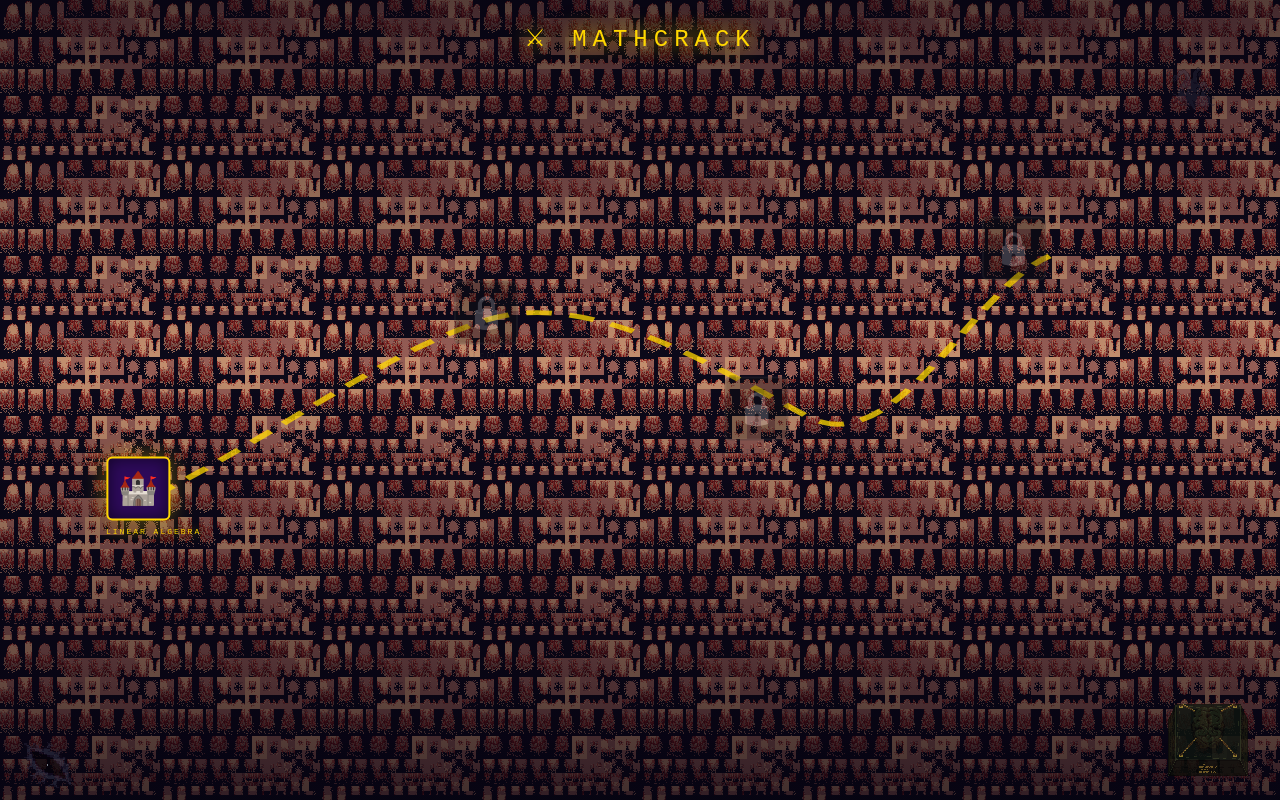
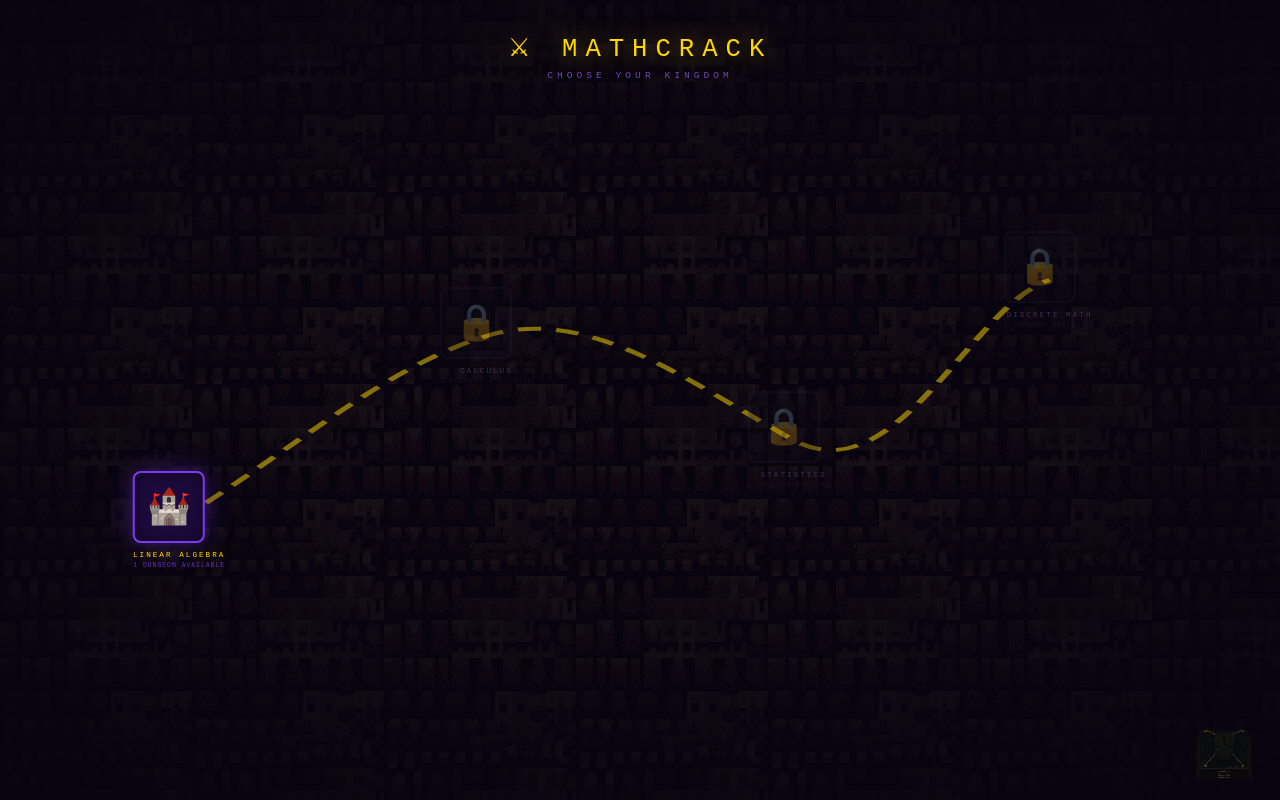
Before and after one commit to noaRoblesLevy/MATHCRACK, a React (Vite) app: page / in a window 1280 px wide. Built offline with nearby package versions, Linux system fonts and the light colour scheme.

Commit message:
fix: cleaner overworld map — subtle texture, focused node layout

```diff
--- a/src/components/OverworldMap.jsx
+++ b/src/components/OverworldMap.jsx
@@ -1,10 +1,10 @@
 import { isKingdomComplete } from '../hooks/useProgress'
 
 const NODES = [
-  { left: '12%', top: '62%', bg: '#2d0a5a', icon: '🏰' },
-  { left: '38%', top: '40%', bg: '#0a1e3f', icon: '🏯' },
-  { left: '63%', top: '52%', bg: '#0a2a14', icon: '🏛' },
-  { left: '82%', top: '32%', bg: '#3a0a0a', icon: '⛩' },
+  { left: '14%', top: '65%', bg: '#1e0a3f', accent: '#7c3aed', icon: '🏰', label: 'LINEAR ALGEBRA' },
+  { left: '38%', top: '42%', bg: '#0a1e3f', accent: '#2563eb', icon: '🏯', label: 'CALCULUS' },
+  { left: '62%', top: '55%', bg: '#0a2a14', accent: '#16a34a', icon: '🏛',  label: 'STATISTICS' },
+  { left: '82%', top: '35%', bg: '#3a0a0a', accent: '#dc2626', icon: '⛩',  label: 'DISCRETE MATH' },
 ]
 
 export default function OverworldMap({ kingdoms, onSelectKingdom }) {
@@ -14,63 +14,54 @@ export default function OverworldMap({ kingdoms, onSelectKingdom }) {
   }
 
   return (
-    <div style={{ position: 'fixed', inset: 0, overflow: 'hidden' }}>
+    <div style={{ position: 'fixed', inset: 0, overflow: 'hidden', background: '#07040f' }}>
 
-      {/* Tiled cursed-land ground */}
+      {/* Very subtle ground texture — low opacity so it doesn't dominate */}
       <div style={{
         position: 'absolute', inset: 0,
         backgroundImage: "url('/assets/tilesets/cursed-land/Ground.png')",
-        backgroundSize: '160px 160px',
+        backgroundSize: '192px 192px',
         imageRendering: 'pixelated',
+        opacity: 0.08,
       }} />
 
-      {/* Atmospheric gradient overlay */}
+      {/* Radial vignette to focus the eye on the map */}
       <div style={{
         position: 'absolute', inset: 0,
-        background: 'linear-gradient(180deg,rgba(5,2,15,0.6) 0%,rgba(5,2,15,0.05) 45%,rgba(5,2,15,0.7) 100%)',
+        background: 'radial-gradient(ellipse 80% 70% at 48% 50%, transparent 30%, #07040f 100%)',
       }} />
 
-      {/* SVG path — viewBox 0-100 maps to % of container */}
+      {/* Faint path connecting nodes */}
       <svg
         style={{ position: 'absolute', inset: 0, width: '100%', height: '100%', pointerEvents: 'none' }}
         viewBox="0 0 100 100"
         preserveAspectRatio="none"
       >
         <path
-          d="M 12 62 C 22 54, 30 44, 38 40 S 56 46, 63 52 S 76 36, 82 32"
+          d="M 14 65 C 24 55, 30 46, 38 42 S 54 48, 62 55 S 76 38, 82 35"
           stroke="#ffd700"
-          strokeWidth="0.6"
-          strokeDasharray="2 1.4"
+          strokeWidth="0.5"
+          strokeDasharray="1.8 1.2"
           fill="none"
-          opacity="0.75"
+          opacity="0.5"
         />
       </svg>
 
-      {/* Animated decorations from asset packs */}
-      <img
-        src="/assets/knowledge-temple/Structures & Details/Brain Sphere 1 Gif.gif"
-        alt=""
-        style={{ position: 'absolute', bottom: 24, right: 32, width: 80, height: 80, imageRendering: 'pixelated', opacity: 0.8 }}
-      />
-      <img
-        src="/assets/crawling-depths/creatures/Eye 1 Gif.gif"
-        alt=""
-        style={{ position: 'absolute', bottom: 12, left: 24, width: 48, height: 48, imageRendering: 'pixelated', opacity: 0.55 }}
-      />
-      <img
-        src="/assets/crawling-depths/creatures/Amalgam 1 Gif.gif"
-        alt=""
-        style={{ position: 'absolute', top: 60, right: 60, width: 52, height: 52, imageRendering: 'pixelated', opacity: 0.35 }}
-      />
-
       {/* Title */}
       <div style={{
-        position: 'absolute', top: 24, left: '50%', transform: 'translateX(-50%)',
+        position: 'absolute', top: 32, left: '50%', transform: 'translateX(-50%)',
         color: '#ffd700', fontFamily: "'Courier New', monospace",
-        fontSize: '1.5rem', letterSpacing: '6px', whiteSpace: 'nowrap',
-        textShadow: '0 0 20px #ffd700, 0 0 50px #ffd70044',
+        fontSize: '1.6rem', letterSpacing: '8px', whiteSpace: 'nowrap',
+        textShadow: '0 0 24px #ffd70088',
       }}>
         ⚔ MATHCRACK
+      </div>
+      <div style={{
+        position: 'absolute', top: 70, left: '50%', transform: 'translateX(-50%)',
+        color: '#6d4aaa', fontFamily: "'Courier New', monospace",
+        fontSize: '0.6rem', letterSpacing: '4px', whiteSpace: 'nowrap',
+      }}>
+        CHOOSE YOUR KINGDOM
       </div>
 
       {/* Kingdom nodes */}
@@ -87,37 +78,62 @@ export default function OverworldMap({ kingdoms, onSelectKingdom }) {
               transform: 'translate(-50%, -50%)',
               textAlign: 'center',
               cursor: unlocked ? 'pointer' : 'default',
-              opacity: unlocked ? 1 : 0.3,
-              transition: 'filter 0.2s, transform 0.15s',
-              filter: unlocked ? 'none' : 'grayscale(1)',
+              transition: 'transform 0.15s',
             }}
-            onMouseEnter={e => { if (unlocked) e.currentTarget.style.transform = 'translate(-50%, -50%) scale(1.12)' }}
-            onMouseLeave={e => { e.currentTarget.style.transform = 'translate(-50%, -50%) scale(1)' }}
+            onMouseEnter={e => { if (unlocked) e.currentTarget.style.transform = 'translate(-50%, -50%) scale(1.08)' }}
+            onMouseLeave={e => { e.currentTarget.style.transform = 'translate(-50%, -50%)' }}
           >
+            {/* Node icon box */}
             <div style={{
-              width: 64, height: 64,
-              background: unlocked ? node.bg : '#111',
-              border: `2px solid ${unlocked ? '#ffd700' : '#333'}`,
-              borderRadius: 6,
+              width: 72, height: 72,
+              background: unlocked ? node.bg : '#0e0b18',
+              border: `2px solid ${unlocked ? node.accent : '#2a1f40'}`,
+              borderRadius: 8,
               display: 'flex', alignItems: 'center', justifyContent: 'center',
-              fontSize: '2rem',
-              boxShadow: unlocked ? '0 0 22px #ffd70066, inset 0 0 16px rgba(0,0,0,0.6)' : 'none',
-              imageRendering: 'pixelated',
+              fontSize: '2.2rem',
+              boxShadow: unlocked
+                ? `0 0 28px ${node.accent}55, 0 0 8px ${node.accent}33, inset 0 0 20px rgba(0,0,0,0.5)`
+                : 'none',
+              opacity: unlocked ? 1 : 0.25,
             }}>
               {unlocked ? node.icon : '🔒'}
             </div>
+
+            {/* Label */}
             <div style={{
-              color: unlocked ? '#ffd700' : '#444',
-              fontSize: '0.5rem', marginTop: 6,
+              color: unlocked ? '#ffd700' : '#3a2f50',
+              fontSize: '0.48rem', marginTop: 8,
               fontFamily: "'Courier New', monospace",
               letterSpacing: '2px',
-              textShadow: unlocked ? '0 0 10px #ffd70099' : 'none',
+              textShadow: unlocked ? '0 0 12px #ffd70077' : 'none',
             }}>
-              {k.subtitle.toUpperCase()}
+              {node.label}
+            </div>
+
+            {/* Subtitle */}
+            <div style={{
+              color: unlocked ? node.accent : '#2a2040',
+              fontSize: '0.4rem', marginTop: 3,
+              fontFamily: "'Courier New', monospace",
+              letterSpacing: '1px',
+              opacity: unlocked ? 0.8 : 0.4,
+            }}>
+              {k.dungeons.filter(d => !d.stub).length} DUNGEON{k.dungeons.filter(d => !d.stub).length !== 1 ? 'S' : ''} AVAILABLE
             </div>
           </div>
         )
       })}
+
+      {/* Single unobtrusive decoration — brain sphere bottom-right */}
+      <img
+        src="/assets/knowledge-temple/Structures & Details/Brain Sphere 1 Gif.gif"
+        alt=""
+        style={{
+          position: 'absolute', bottom: 20, right: 28,
+          width: 56, height: 56,
+          imageRendering: 'pixelated', opacity: 0.45,
+        }}
+      />
     </div>
   )
 }
```
